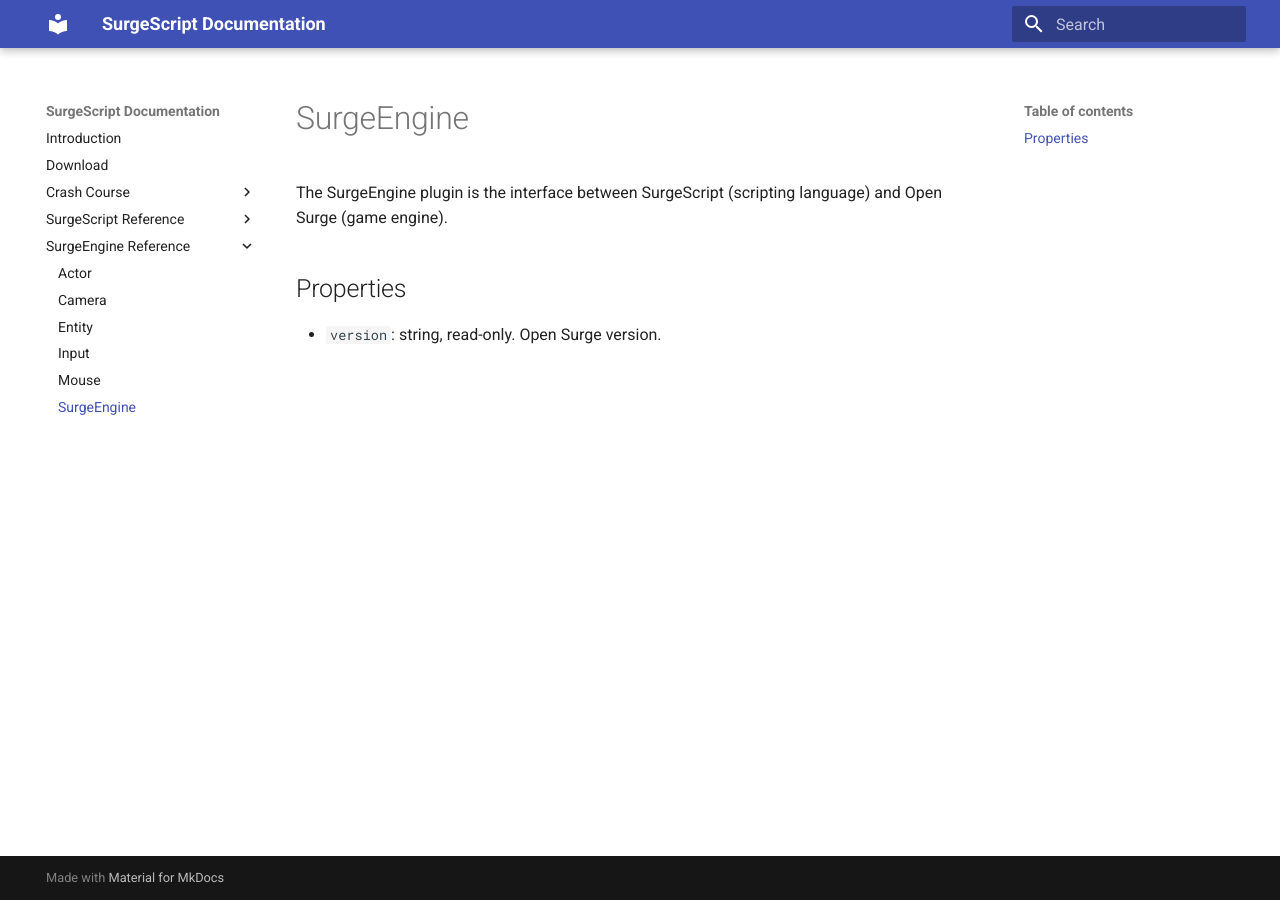
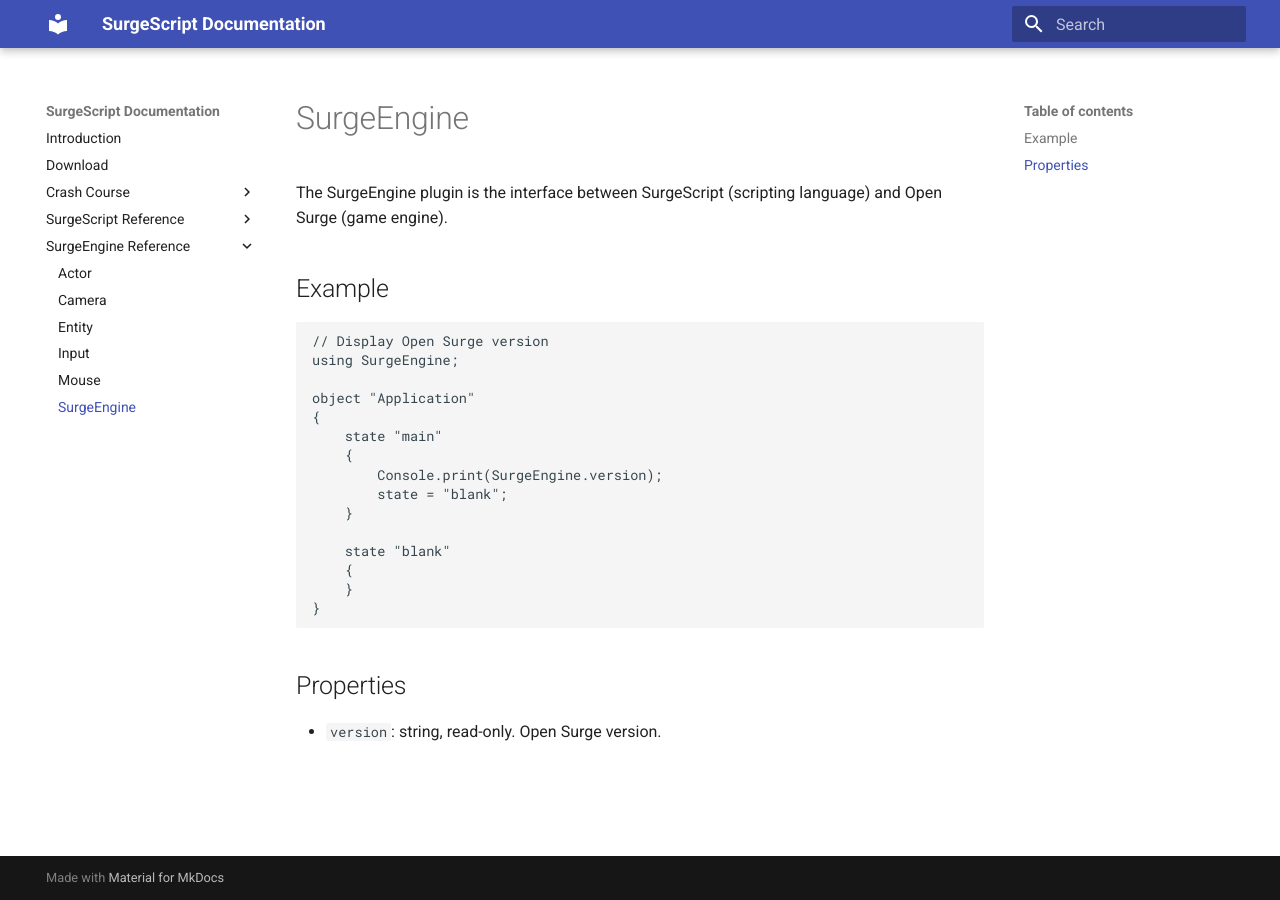
Before and after one commit to alemart/surgescript, an MkDocs documentation site: the page built from docs/engine/surgeengine.md, in a window 1280 px wide. Built offline with MkDocs 1.6.1 and Material for MkDocs 9.7.7, drawn with Linux system fonts in a browser that asks for light colours; old or Windows-style settings are respelled for this version of MkDocs.

Commit message:
Small changes

````diff
--- a/docs/engine/surgeengine.md
+++ b/docs/engine/surgeengine.md
@@ -3,6 +3,26 @@ SurgeEngine
 
 The SurgeEngine plugin is the interface between SurgeScript (scripting language) and Open Surge (game engine).
 
+Example
+-------
+```
+// Display Open Surge version
+using SurgeEngine;
+
+object "Application"
+{
+    state "main"
+    {
+        Console.print(SurgeEngine.version);
+        state = "blank";
+    }
+
+    state "blank"
+    {
+    }
+}
+```
+
 Properties
 ----------
 
````
Also changed, not shown: docs/engine/camera.md (+1 -1 lines).
